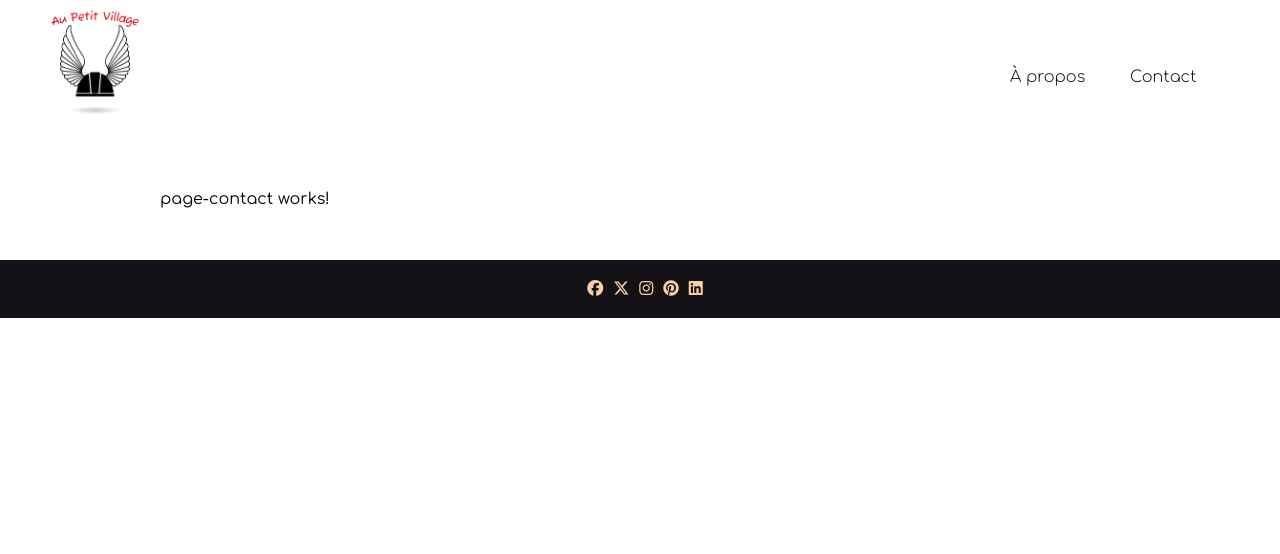
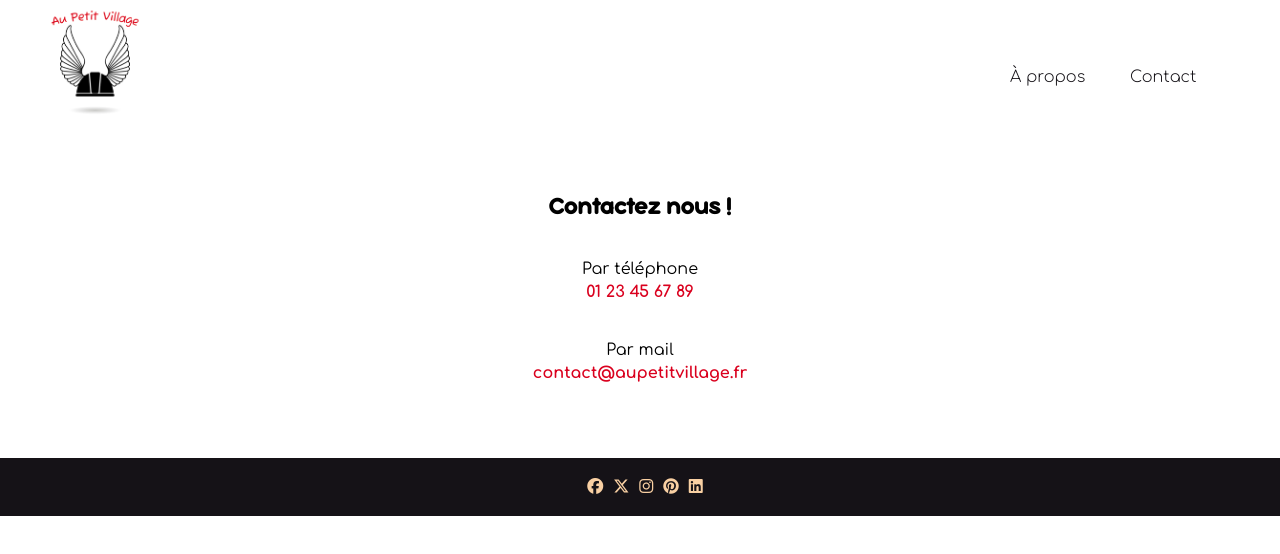
Before and after one commit to AlexD004/CEF_au-petit-village, an Angular app in the folder angular-aupetitvillage/: page /contact in a window 1280 px wide. Shown: the top 554 px of the page. Built offline with nearby package versions, Linux system fonts and the light colour scheme.

Commit message:
add contact page content

```diff
--- a/angular-aupetitvillage/src/app/pages/page-contact/page-contact.component.css
+++ b/angular-aupetitvillage/src/app/pages/page-contact/page-contact.component.css
@@ -0,0 +1,15 @@
+.contactBloc{
+    text-align: center;
+    margin: 40px 0;
+}
+.contactBloc p{
+    margin: 5px 0;
+}
+.contactBloc a{
+    text-decoration: none;
+    color:var(--red);
+    font-weight: 900;
+}
+.contactBloc a:hover{
+    color:var(--black);
+}
--- a/angular-aupetitvillage/src/app/pages/page-contact/page-contact.component.html
+++ b/angular-aupetitvillage/src/app/pages/page-contact/page-contact.component.html
@@ -1 +1,11 @@
-<p>page-contact works!</p>
+<h2>Contactez nous !</h2>
+<div class="content">
+    <div class="contactBloc">
+        <p>Par téléphone</p>
+        <p><a href="tel:+33123456789">01 23 45 67 89</a></p>
+    </div>
+    <div class="contactBloc">
+        <p>Par mail</p>
+        <p><a href="mailto:contact@aupetitvillage.fr">contact&#64;aupetitvillage.fr</a></p>
+    </div>
+</div>
```
